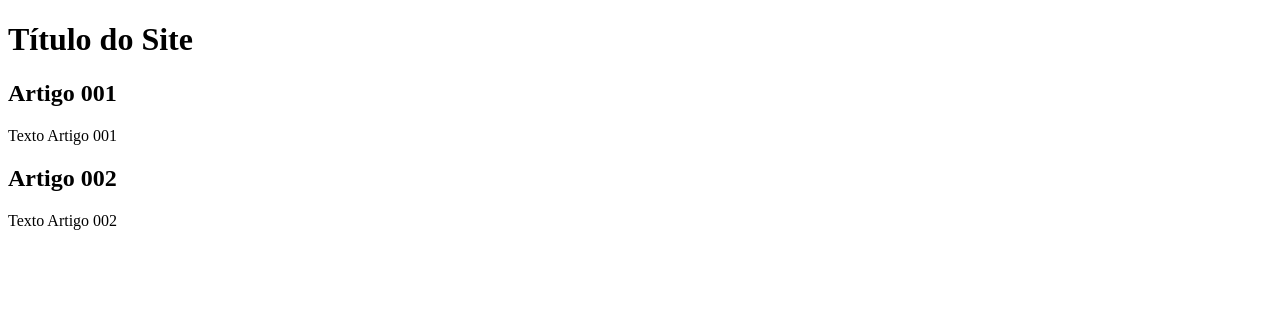
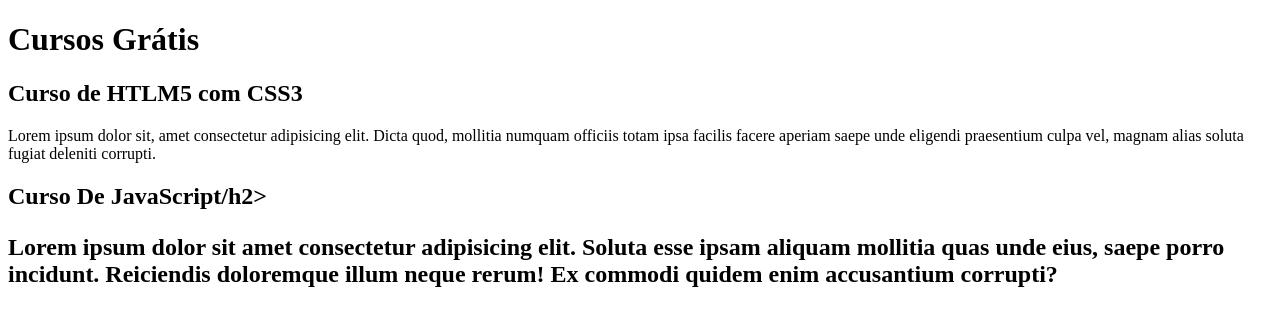
Before and after one commit to 4lmeidas/Projeto-Site, a plain HTML site: page index.html in a window 1280 px wide. Drawn offline with Linux system fonts and the light colour scheme.

Commit message:
Comecei a escrever o conteúdo

```diff
--- a/index.html
+++ b/index.html
@@ -8,15 +8,15 @@
 <body>
    <main>
        <head>
-           <h1>Título do Site</h1>
+           <h1>Cursos Grátis</h1>
        </head>
        <article>
-           <h2>Artigo 001</h2>
-           <p>Texto Artigo 001</p>
+           <h2>Curso de HTLM5 com CSS3</h2>
+           <p>Lorem ipsum dolor sit, amet consectetur adipisicing elit. Dicta quod, mollitia numquam officiis totam ipsa facilis facere aperiam saepe unde eligendi praesentium culpa vel, magnam alias soluta fugiat deleniti corrupti.</p>
        </article>
        <article>
-           <h2>Artigo 002</h2>
-           <p>Texto Artigo 002</p>
+           <h2>Curso De JavaScript/h2>
+           <p>Lorem ipsum dolor sit amet consectetur adipisicing elit. Soluta esse ipsam aliquam mollitia quas unde eius, saepe porro incidunt. Reiciendis doloremque illum neque rerum! Ex commodi quidem enim accusantium corrupti?</p>
        </article>
    </main>
 </body>
```
